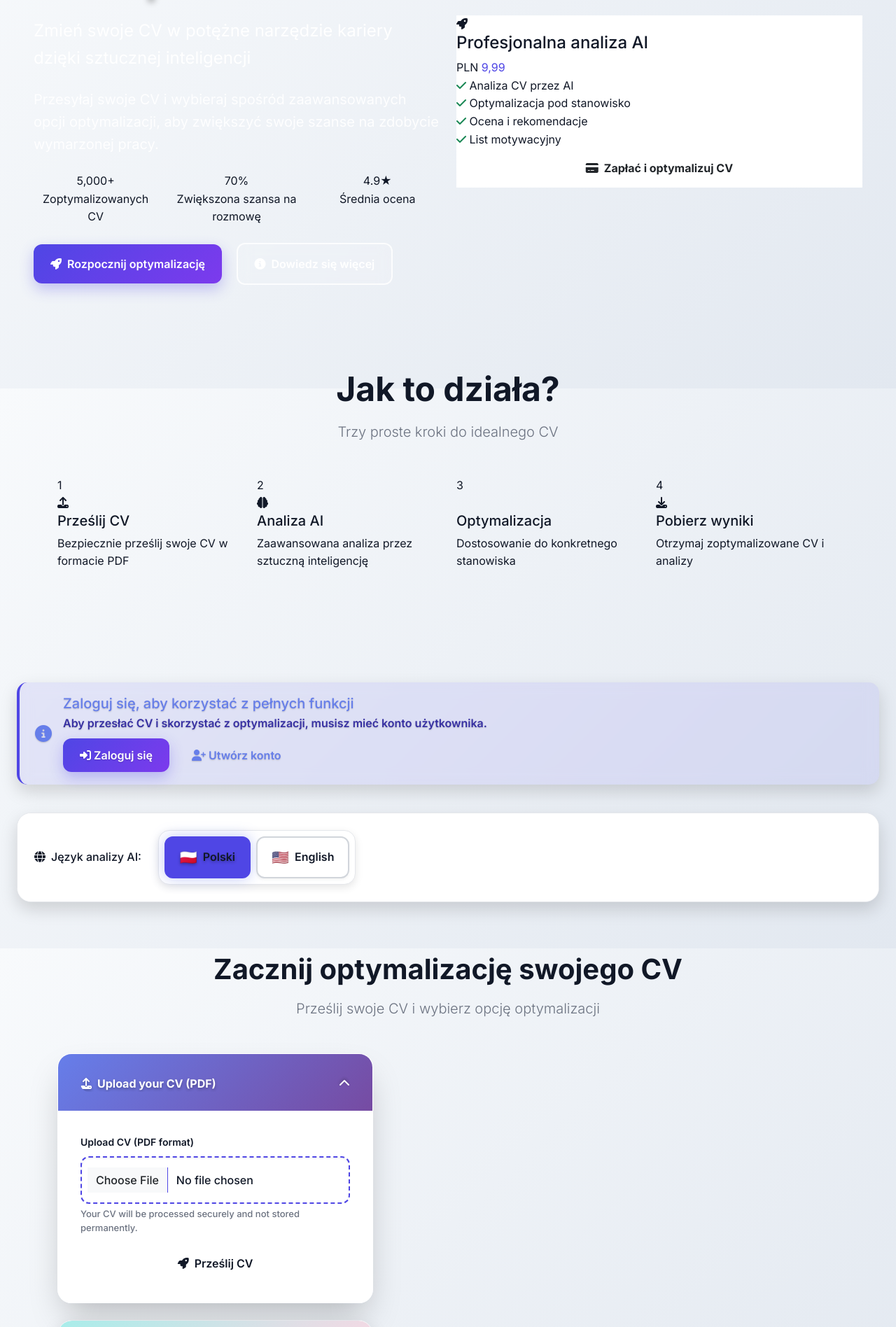
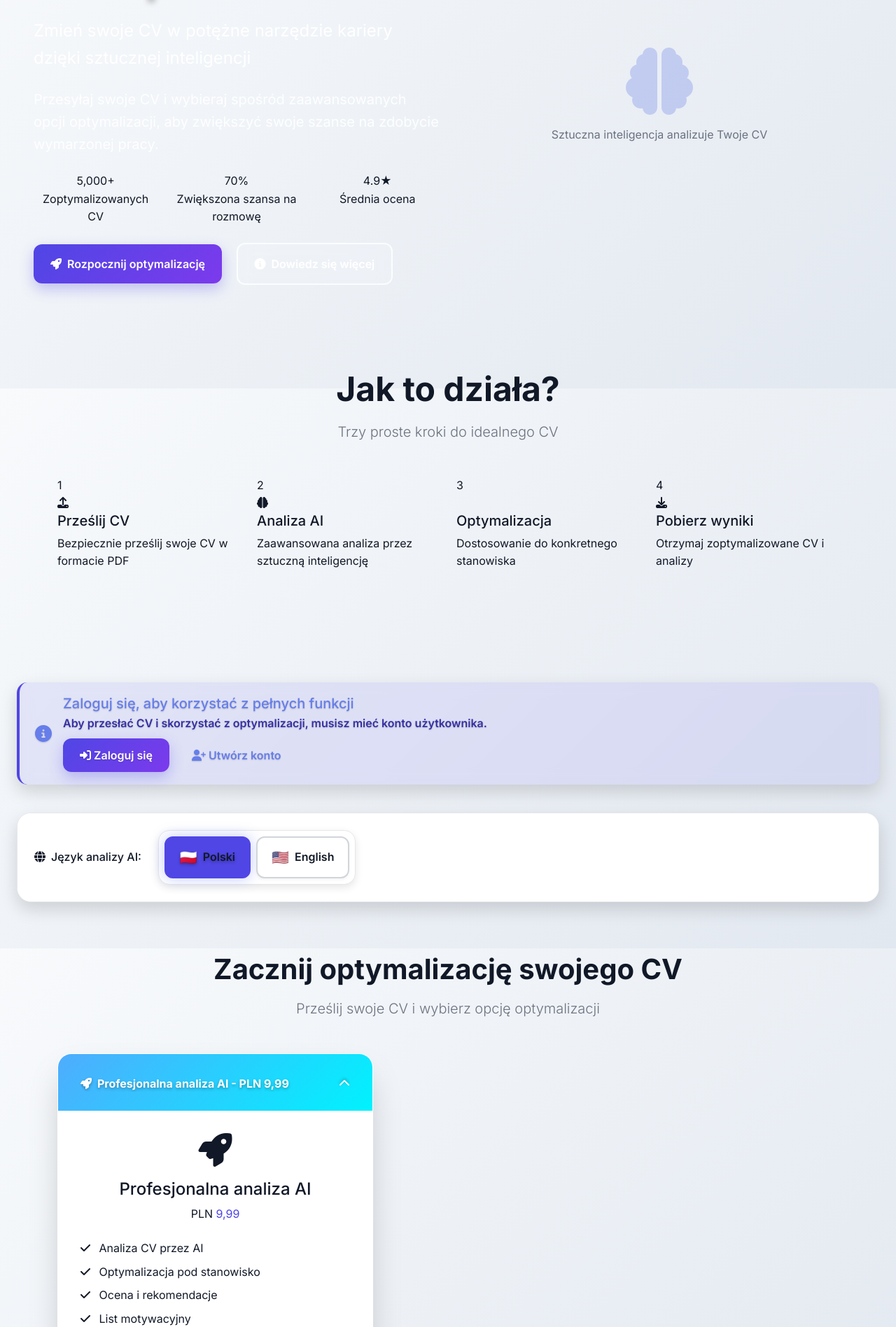
Before and after one commit to msulikowski96-cmd/Nowav, a Flask app: page / in a window 1280 px wide. Shown: the part 245-2141 px from the top of the page at 70% size. Run offline with Flask 3, Linux system fonts and the light colour scheme; parts of the project's set-up code (start-up, migrations or seed data) failed here and were passed over; some libraries are stand-ins or nearby versions.

Commit message:
Assistant checkpoint: Move pricing card to collapsible section
Assistant generated file changes:
- templates/index.html: Move pricing card to collapsible card section, Add pricing card as collapsible section

---

User prompt:

Czy mogbys to co zaznaczyłem. W ramce z początku strony dać do takiej ramki jak jest w zakładce upload CV

Replit-Commit-Author: Assistant
Replit-Commit-Session-Id: 3604e711-a83b-4a46-b1bc-b38021bb9c2f

```diff
--- a/templates/index.html
+++ b/templates/index.html
@@ -57,38 +57,10 @@
 
             <div class="col-lg-6">
                 <div class="hero-visual">
-                    <div class="pricing-card-modern">
-                        <div class="pricing-header">
-                            <div class="pricing-icon-modern">
-                                <i class="fas fa-rocket"></i>
-                            </div>
-                            <h4 class="pricing-title-modern">Profesjonalna analiza AI</h4>
-                            <div class="pricing-amount-modern">
-                                <span class="currency">PLN</span>
-                                <span class="price">9,99</span>
-                            </div>
-                        </div>
-                        <div class="pricing-features-modern">
-                            <div class="feature-item-modern">
-                                <i class="fas fa-check text-success"></i>
-                                <span>Analiza CV przez AI</span>
-                            </div>
-                            <div class="feature-item-modern">
-                                <i class="fas fa-check text-success"></i>
-                                <span>Optymalizacja pod stanowisko</span>
-                            </div>
-                            <div class="feature-item-modern">
-                                <i class="fas fa-check text-success"></i>
-                                <span>Ocena i rekomendacje</span>
-                            </div>
-                            <div class="feature-item-modern">
-                                <i class="fas fa-check text-success"></i>
-                                <span>List motywacyjny</span>
-                            </div>
-                        </div>
-                        <a href="{{ url_for('checkout') }}" class="btn btn-gradient w-100 py-3 fw-bold">
-                            <i class="fas fa-credit-card me-2"></i>Zapłać i optymalizuj CV
-                        </a>
+                    <!-- Placeholder for hero visual content -->
+                    <div class="text-center">
+                        <i class="fas fa-brain" style="font-size: 6rem; color: #667eea; opacity: 0.3;"></i>
+                        <p class="text-muted mt-3">Sztuczna inteligencja analizuje Twoje CV</p>
                     </div>
                 </div>
             </div>
@@ -223,6 +195,60 @@
             <!-- Left Column: Upload and Job Input -->
             <div class="col-lg-5 mb-4">
         <!-- CV upload section -->
+        <!-- Pricing Card Section -->
+        <div class="card cv-processing-card mb-4">
+            <div class="card-header bg-success text-white">
+                <h3 class="mb-0">
+                    <button class="btn btn-link text-white text-decoration-none p-0 w-100 text-start"
+                            type="button"
+                            data-bs-toggle="collapse"
+                            data-bs-target="#pricing-collapse"
+                            aria-expanded="true"
+                            aria-controls="pricing-collapse">
+                        <i class="fas fa-rocket me-2"></i>Profesjonalna analiza AI - PLN 9,99
+                        <i class="fas fa-chevron-down float-end mt-1 collapse-icon"></i>
+                    </button>
+                </h3>
+            </div>
+            <div class="collapse show" id="pricing-collapse">
+                <div class="card-body" style="padding: 2rem;">
+                    <div class="pricing-card-modern">
+                        <div class="pricing-header text-center mb-4">
+                            <div class="pricing-icon-modern mb-3">
+                                <i class="fas fa-rocket" style="font-size: 3rem; color: #667eea;"></i>
+                            </div>
+                            <h4 class="pricing-title-modern">Profesjonalna analiza AI</h4>
+                            <div class="pricing-amount-modern">
+                                <span class="currency">PLN</span>
+                                <span class="price">9,99</span>
+                            </div>
+                        </div>
+                        <div class="pricing-features-modern mb-4">
+                            <div class="feature-item-modern mb-2">
+                                <i class="fas fa-check text-success me-2"></i>
+                                <span>Analiza CV przez AI</span>
+                            </div>
+                            <div class="feature-item-modern mb-2">
+                                <i class="fas fa-check text-success me-2"></i>
+                                <span>Optymalizacja pod stanowisko</span>
+                            </div>
+                            <div class="feature-item-modern mb-2">
+                                <i class="fas fa-check text-success me-2"></i>
+                                <span>Ocena i rekomendacje</span>
+                            </div>
+                            <div class="feature-item-modern mb-2">
+                                <i class="fas fa-check text-success me-2"></i>
+                                <span>List motywacyjny</span>
+                            </div>
+                        </div>
+                        <a href="{{ url_for('checkout') }}" class="btn btn-success w-100 py-3 fw-bold">
+                            <i class="fas fa-credit-card me-2"></i>Zapłać i optymalizuj CV
+                        </a>
+                    </div>
+                </div>
+            </div>
+        </div>
+
         <div class="card cv-processing-card mb-4">
             <div class="card-header bg-primary text-white">
                 <h3 class="mb-0">
```
